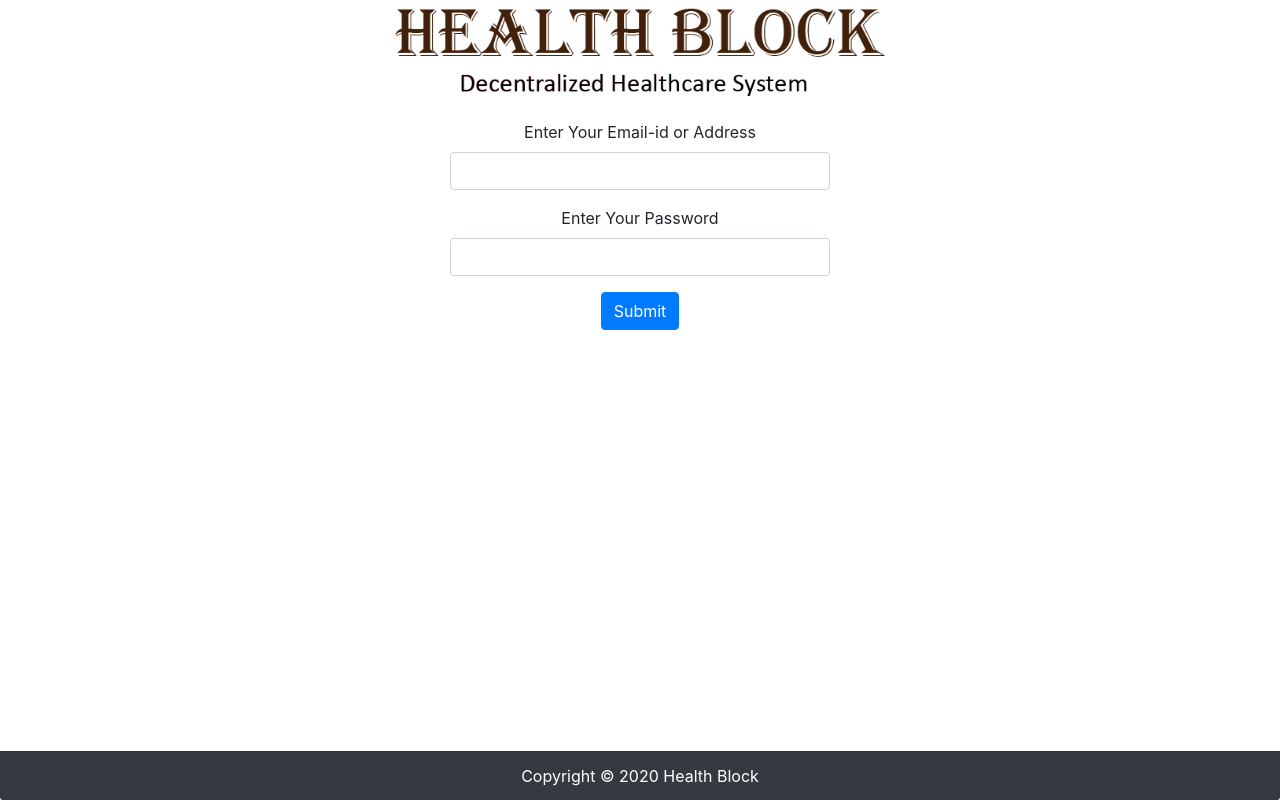
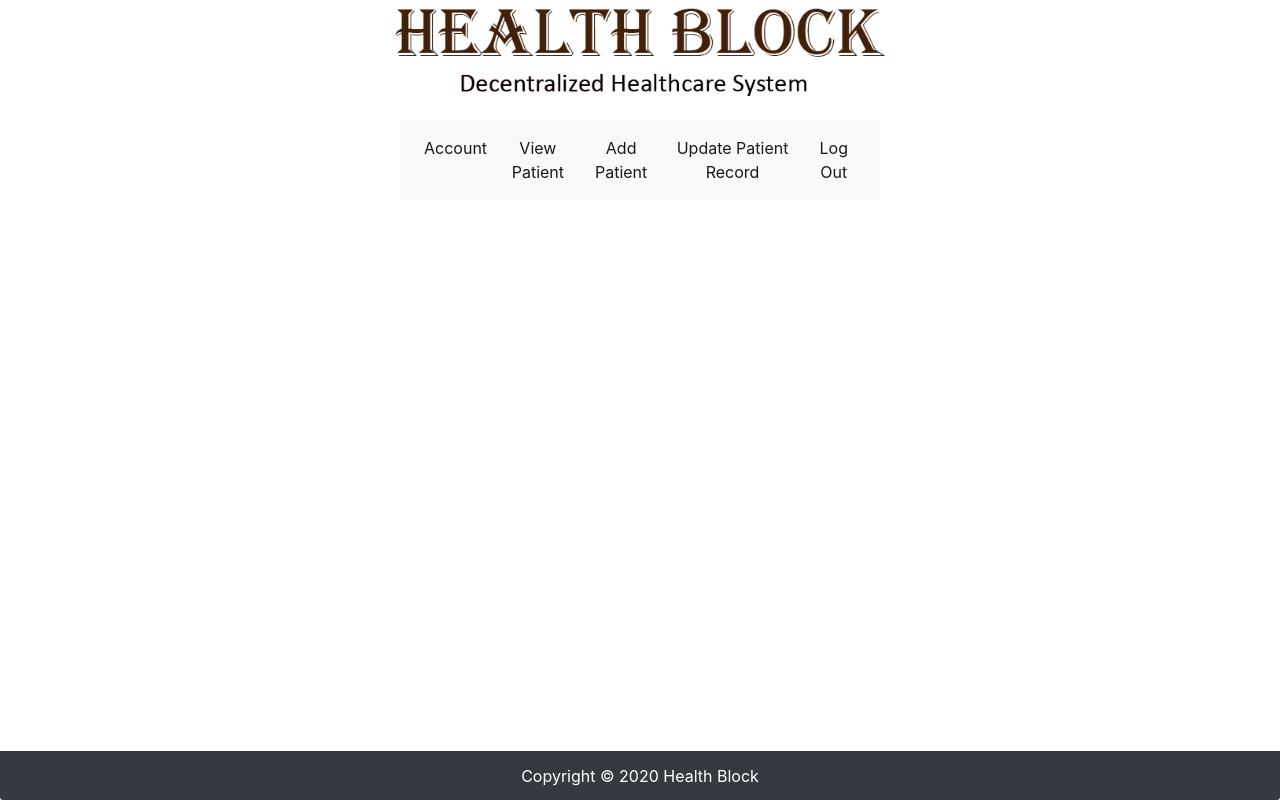
Before and after one commit to RajeshPrasad031/ahs, a React (Create React App) app in the folder frontend/: page /Doctor in a window 1280 px wide. Built offline with nearby package versions, Linux system fonts and the light colour scheme.

Commit message:
Changes to be committed:

```diff
--- a/frontend/src/components/DoctorHomepage.js
+++ b/frontend/src/components/DoctorHomepage.js
@@ -1,17 +1,14 @@
 import React, { Component } from "react";
-import { BrowserRouter as Router } from "react-router-dom";
-import Login from "./Login";
-import "./doctor.css";
-class DoctorHomepage extends Component {
+
+import "./all.css";
+import Navbar from "./DoctorNavbar";
+
+export default class DoctorHomepage extends Component {
   render() {
     return (
-      <Router>
-        <div>
-          <Login />
-        </div>
-      </Router>
+      <div>
+        <Navbar />
+      </div>
     );
   }
 }
-
-export default DoctorHomepage;
--- a/frontend/src/components/DoctorNavbar.js
+++ b/frontend/src/components/DoctorNavbar.js
@@ -1,6 +1,6 @@
 import React, { Component } from "react";
 import { Link } from "react-router-dom";
-import "./doctor.css";
+import "./all.css";
 
 export default class DoctorNavbar extends Component {
   render() {
--- a/frontend/src/components/Footer.js
+++ b/frontend/src/components/Footer.js
@@ -1,5 +1,5 @@
 import React, { Component } from "react";
-import "./homepage.css";
+import "./all.css";
 
 export default class Footer extends Component {
   render() {
--- a/frontend/src/components/Header.js
+++ b/frontend/src/components/Header.js
@@ -1,11 +1,14 @@
 import React, { Component } from "react";
 import ahslogo from "./images/AHS.png";
+import { Link } from "react-router-dom";
 
 class Header extends Component {
   render() {
     return (
       <div>
-        <img src={ahslogo} alt="website logo"></img>
+        <Link to="/">
+          <img src={ahslogo} alt="website logo"></img>
+        </Link>
       </div>
     );
   }
--- a/frontend/src/components/Homepage.js
+++ b/frontend/src/components/Homepage.js
@@ -1,5 +1,5 @@
 import React, { Component } from "react";
-import "./homepage.css";
+import "./all.css";
 import Doctor from "./images/doctor.png";
 import Patient from "./images/patients.png";
 import Hospital from "./images/hospital.png";
--- a/frontend/src/components/Login.js
+++ b/frontend/src/components/Login.js
@@ -1,9 +1,9 @@
 import React, { Component } from "react";
-import "./doctor.css";
+import "./all.css";
 export default class Login extends Component {
   render() {
     return (
-      <div>
+      <div className="loginForm">
         <form>
           <div className="form-group">
             <label for="exampleInputEmail1">
--- a/frontend/src/components/homepage.css
+++ b/frontend/src/components/all.css
@@ -1,3 +1,16 @@
+nav {
+  margin-left: 400px;
+  margin-right: 400px;
+  margin-top: 20px;
+  align-content: center;
+  align-content: center;
+}
+form {
+  margin-left: 450px;
+  margin-right: 450px;
+  margin-top: 20px;
+}
+
 .ib {
   display: inline-block;
   border: 1px solid #cccccc;
@@ -23,3 +36,6 @@ footer {
   color: white;
   text-align: center;
 }
+.loginForm {
+  margin-top: 100px;
+}
--- a/frontend/src/components/doctor.css
+++ /dev/null
@@ -1,10 +0,0 @@
-nav {
-  margin-left: 400px;
-  margin-right: 400px;
-  margin-top: 20px;
-}
-form {
-  margin-left: 450px;
-  margin-right: 450px;
-  margin-top: 20px;
-}
```
Also changed, not shown: frontend/src/components/Doctor.js (added, +17 -0 lines), frontend/src/components/PatientHomepage.js (added, +29 -0 lines).
